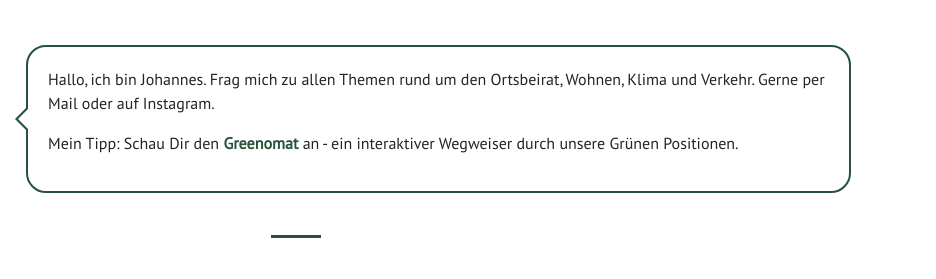
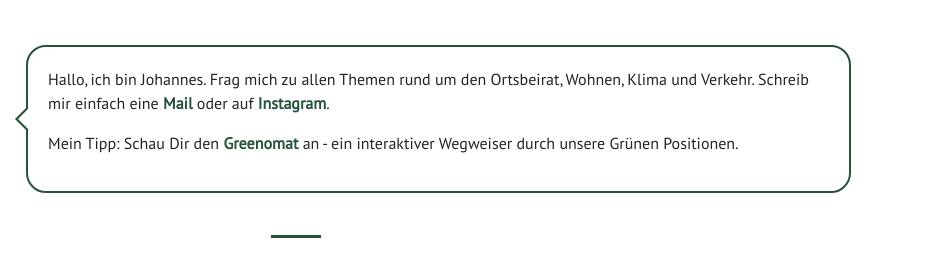
Before and after one commit to IngmarM/ffm-obr7-gruene-website, a plain HTML site: page index.html in a window 1280 px wide. Shown: the part 6642-6921 px from the top of the page, 344-1280 px from the left. Drawn offline with Linux system fonts and the light colour scheme.

Commit message:
small content update

```diff
--- a/index.html
+++ b/index.html
@@ -1154,7 +1154,7 @@ Wir setzen zum Einbinden von Videos den Anbieter YouTube ein. Die Videos wurden
           <div class="col-md-3 text-center">
             <div class="mx-auto">
               <a
-                href="https://www.instagram.com/gruene7er/"
+                href="https://www.instagram.com/miriamdahlkegruen/"
                 target="_blank"
                 rel="noopener"
               >
@@ -1200,7 +1200,7 @@ Wir setzen zum Einbinden von Videos den Anbieter YouTube ein. Die Videos wurden
         <div class="row mt-5 mb-3">
           <div class="col-md-3 mx-auto text-center">
             <a
-              href="https://www.facebook.com/gruene7er/"
+              href="&#109;&#97;&#105;&#108;&#116;&#111;&#58;&#103;&#114;&#117;&#101;&#110;&#101;&#46;&#108;&#97;&#117;&#116;&#101;&#114;&#119;&#97;&#108;&#100;&#64;&#103;&#109;&#97;&#105;&#108;&#46;&#99;&#111;&#109;"
               target="_blank"
               rel="noopener"
               title="Frage Johannes zu Wohnen und Klima"
@@ -1214,8 +1214,16 @@ Wir setzen zum Einbinden von Videos den Anbieter YouTube ein. Die Videos wurden
             <div class="sprechblase">
               <p>
                 Hallo, ich bin Johannes. Frag mich zu allen Themen rund um den
-                Ortsbeirat, Wohnen, Klima und Verkehr. Gerne per Mail oder auf
-                Instagram.
+                Ortsbeirat, Wohnen, Klima und Verkehr. Schreib mir einfach eine
+                <a
+                  href="&#109;&#097;&#105;&#108;&#116;&#111;:&#109;&#105;&#114;&#105;&#97;&#109;&#100;&#97;&#104;&#108;&#107;&#101;&#64;&#103;&#114;&#117;&#101;&#110;&#101;&#45;&#111;&#98;&#114;&#55;&#46;&#100;&#101;"
+                  target="_blank"
+                  rel="noopener noreferrer"
+                  ><strong>Mail</strong></a
+                > oder auf
+                <a href="https://www.instagram.com/johanneslauterwald/" target="_blank" rel="noopener noreferrer"
+                  ><strong>Instagram</strong></a
+                >.
               </p>
               <p class="mt-1">
                 Mein Tipp: Schau Dir den
```
